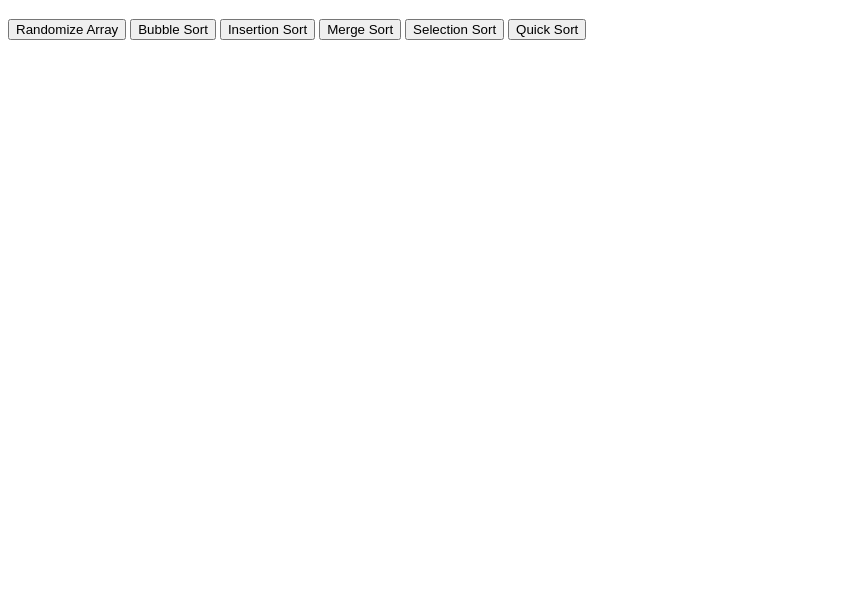
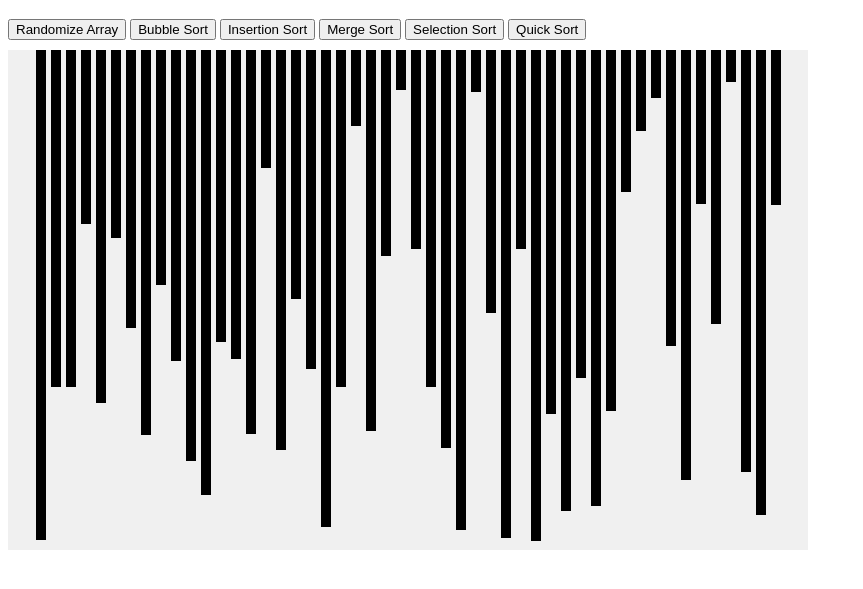
Before and after one commit to jyotirsai/sorting-visualizer, a plain HTML site: page index.html in a window 1280 px wide. Both pictures are taken after a click on the button "Randomize Array". Shown: the part 61-650 px from the top of the page, without its empty margins (0-863 px from the left). Drawn offline with Linux system fonts and the light colour scheme.

Commit message:
added rectangles

```diff
--- a/index.html
+++ b/index.html
@@ -5,18 +5,19 @@
     <title>Sorting Visualizer</title>
     <meta name="description" content="" />
     <meta name="viewport" content="width=device-width, initial-scale=1" />
-    <link rel="stylesheet" href="" />
+    <link rel="stylesheet" href="./styles.css" />
   </head>
   <body>
     <header><h1>Sorting Visualizer</h1></header>
     <div>
-      <button>Randomize Array</button>
+      <button onclick="randomizeArray()">Randomize Array</button>
       <button>Bubble Sort</button>
       <button>Insertion Sort</button>
       <button>Merge Sort</button>
       <button>Selection Sort</button>
       <button>Quick Sort</button>
     </div>
-    <script src="" async defer></script>
+    <div id="arrays"></div>
+    <script src="./main.js" async defer></script>
   </body>
 </html>
--- a/main.js
+++ b/main.js
@@ -0,0 +1,14 @@
+function randomizeArray() {
+  const arrays = document.getElementById("arrays");
+  arrays.innerHTML = "";
+
+  for (let i = 0; i < 50; i++) {
+    const arrays = document.getElementById("arrays");
+    const rectangle = document.createElement("div");
+    rectangle.id = "rectangle";
+    rectangle.classList.add("default");
+    const height = Math.floor(Math.random() * 500);
+    rectangle.style.height = height + "px";
+    arrays.appendChild(rectangle);
+  }
+}
--- a/styles.css
+++ b/styles.css
@@ -0,0 +1,22 @@
+#arrays {
+  background-color: #f0f0f0;
+  height: 500px;
+  width: 800px;
+  display: flex;
+  margin: 10px 0;
+  justify-content: center;
+}
+
+#rectangle {
+  height: 350px;
+  width: 10px;
+  margin: 0px 2.5px;
+}
+
+.current {
+  background-color: red;
+}
+
+.default {
+  background-color: black;
+}
```
